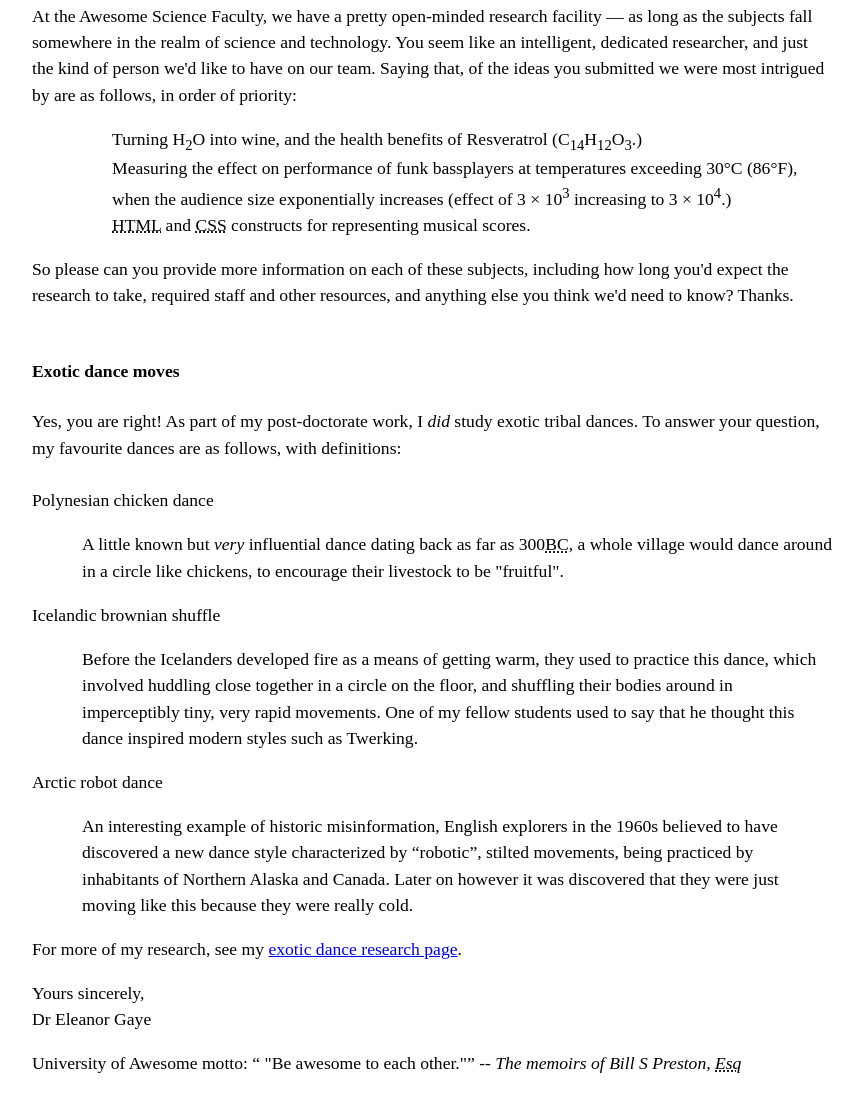
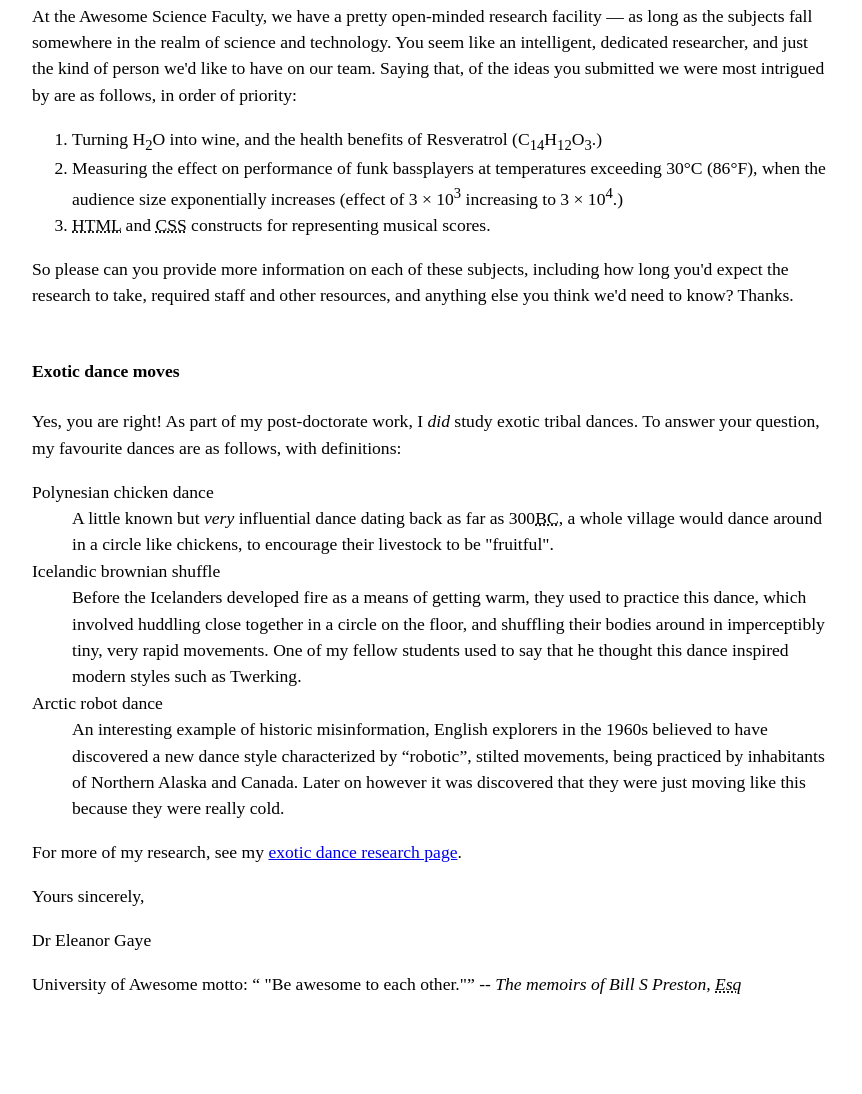
Before and after one commit to Danayit22/danayit22.github.io, a plain HTML site: page letter-markup/index.html in a window 1280 px wide. Shown: the part 918-2012 px from the top of the page, without its empty margins (208-1070 px from the left). After the commit the page ends 1933 px from the top, so only its background shows below. Drawn offline with Linux system fonts and the light colour scheme.

Commit message:
Update index.html
Added DD, DT

```diff
--- a/letter-markup/index.html
+++ b/letter-markup/index.html
@@ -74,36 +74,28 @@ Please let me know if this is ok, and if so which start date you would prefer.
 <h3> <b>Subjects of study</b> </h3>
 <p> At the Awesome Science Faculty, we have a pretty open-minded research facility — as long as the subjects fall somewhere in the realm of science and technology. You seem like an intelligent, dedicated researcher, and just the kind of person we'd like to have on our team. Saying that, of the ideas you submitted we were most intrigued by are as follows, in order of priority:<br></p>
 <ol type="1">
-  <dd>Turning H<sub>2</sub>O into wine, and the health benefits of Resveratrol (C<sub>14</sub>H<sub>12</sub>O<sub>3</sub>.)</dd>
-  <dd>Measuring the effect on performance of funk bassplayers at temperatures exceeding 30&deg;C (86&deg;F), when the audience size exponentially increases (effect of 3 × 10<sup>3</sup> increasing to 3 × 10<sup>4</sup>.)</dd>
-  <dd><abbr title="HyperText Markup Language">HTML</abbr> and <abbr title="Cascading Style Sheets">CSS</abbr> constructs for representing musical scores.</dd>
+  <li>Turning H<sub>2</sub>O into wine, and the health benefits of Resveratrol (C<sub>14</sub>H<sub>12</sub>O<sub>3</sub>.)</li>
+  <li>Measuring the effect on performance of funk bassplayers at temperatures exceeding 30&deg;C (86&deg;F), when the audience size exponentially increases (effect of 3 × 10<sup>3</sup> increasing to 3 × 10<sup>4</sup>.)</li>
+  <li><abbr title="HyperText Markup Language">HTML</abbr> and <abbr title="Cascading Style Sheets">CSS</abbr> constructs for representing musical scores.</li>
 </ol>
 
 So please can you provide more information on each of these subjects, including how long you'd expect the research to take, required staff and other resources, and anything else you think we'd need to know? Thanks.<br>
 <br>
 <h4> <b>Exotic dance moves</b> </h4>
 <p>Yes, you are right! As part of my post-doctorate work, I <em>did</em> study exotic tribal dances. To answer your question, my favourite dances are as follows, with definitions:<br>
-<br>
-Polynesian chicken dance<br>
-<style>
-    .indent-all {
-      padding-left: 50px;
-    }
-  </style>
-  <p class="indent-all">
-    A little known but <em>very</em> influential dance dating back as far as 300<abbr title="before Christ">BC</abbr>, a whole village would dance around in a circle like chickens, to encourage their livestock to be "fruitful".</P>
-  Icelandic brownian shuffle<br />
-  <p class="indent-all">
-    Before the Icelanders developed fire as a means of getting warm, they used to practice this dance, which involved huddling close together in a circle on the floor, and shuffling their bodies around in imperceptibly tiny, very rapid movements. One of my fellow students used to say that he thought this dance inspired modern styles such as Twerking.</p>
+<dl>
+<dt>Polynesian chicken dance</dt>
+   <dd> A little known but <em>very</em> influential dance dating back as far as 300<abbr title="before Christ">BC</abbr>, a whole village would dance around in a circle like chickens, to encourage their livestock to be "fruitful".</dd>
+  <dt>Icelandic brownian shuffle</dt>
+   <dd>Before the Icelanders developed fire as a means of getting warm, they used to practice this dance, which involved huddling close together in a circle on the floor, and shuffling their bodies around in imperceptibly tiny, very rapid movements. One of my fellow students used to say that he thought this dance inspired modern styles such as Twerking.</dd>
 
-  Arctic robot dance<br />
-  <p class="indent-all">An interesting example of historic misinformation, English explorers in the 1960s believed to have discovered a new dance style characterized by <q>robotic</q>, stilted movements, being practiced by inhabitants of Northern Alaska and Canada. Later on however it was discovered that they were just moving like this because they were really cold.
-  </p>
-  </p>
+  <dt>Arctic robot dance</dt>
+ <dd>An interesting example of historic misinformation, English explorers in the 1960s believed to have discovered a new dance style characterized by <q>robotic</q>, stilted movements, being practiced by inhabitants of Northern Alaska and Canada. Later on however it was discovered that they were just moving like this because they were really cold.</dd>
+</dl>
   <p>For more of my research, see my <a href=" http://example.com">exotic dance research page</a>.</p>
-  Yours sincerely,<br>
-Dr Eleanor Gaye<br>
+  <p>Yours sincerely,</p>
+<p>Dr Eleanor Gaye</p>
 
-<p>University of Awesome motto: <q> "Be awesome to each other."</q> <i>-- The memoirs of Bill S Preston, <abbr title="esquire">Esq</abbr> </i> </p>
+<p>University of Awesome motto: <q> "Be awesome to each other."</q> -- <cite>The memoirs of Bill S Preston, <abbr title="esquire">Esq</abbr> </cite> </p>
      </body>
 </html>
```
